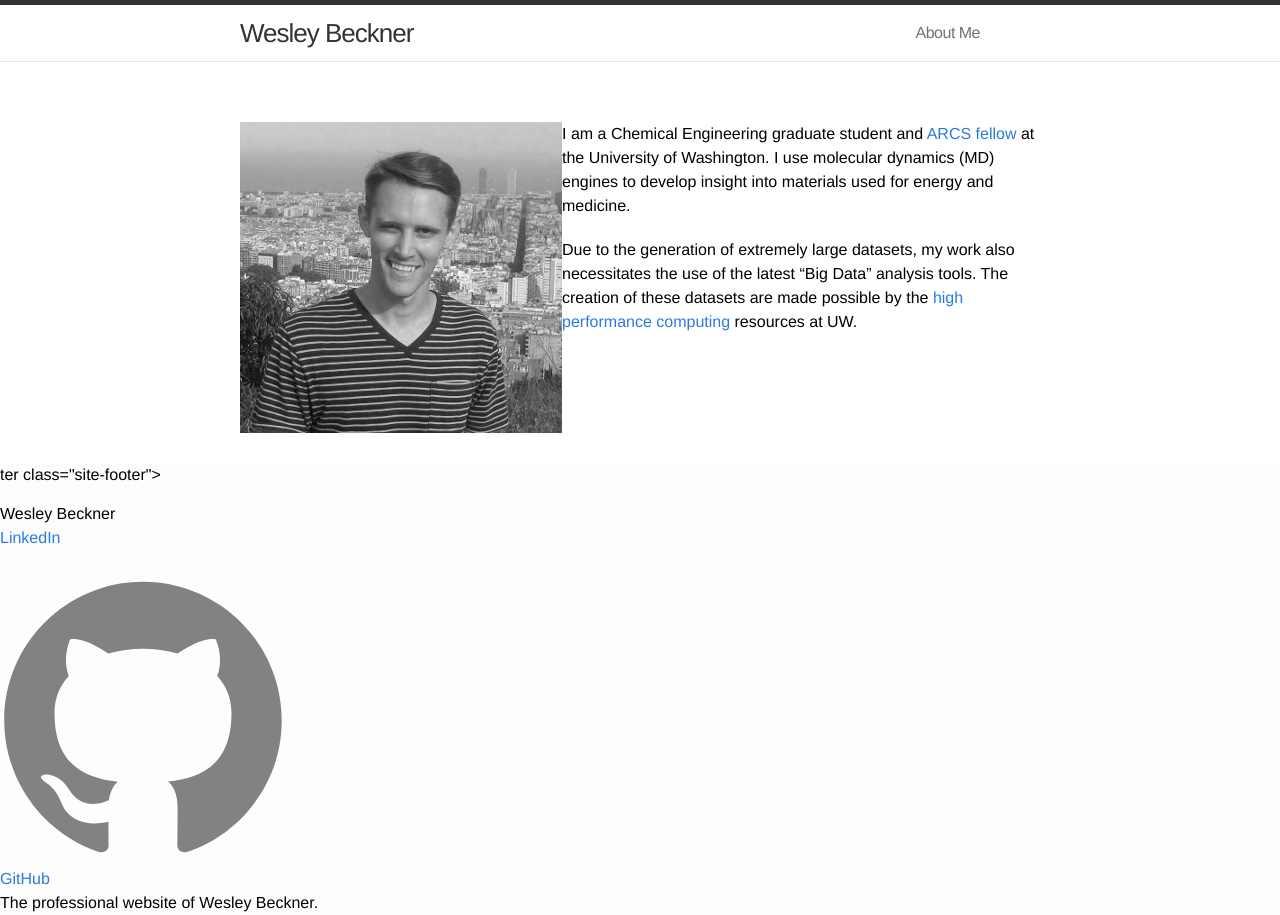
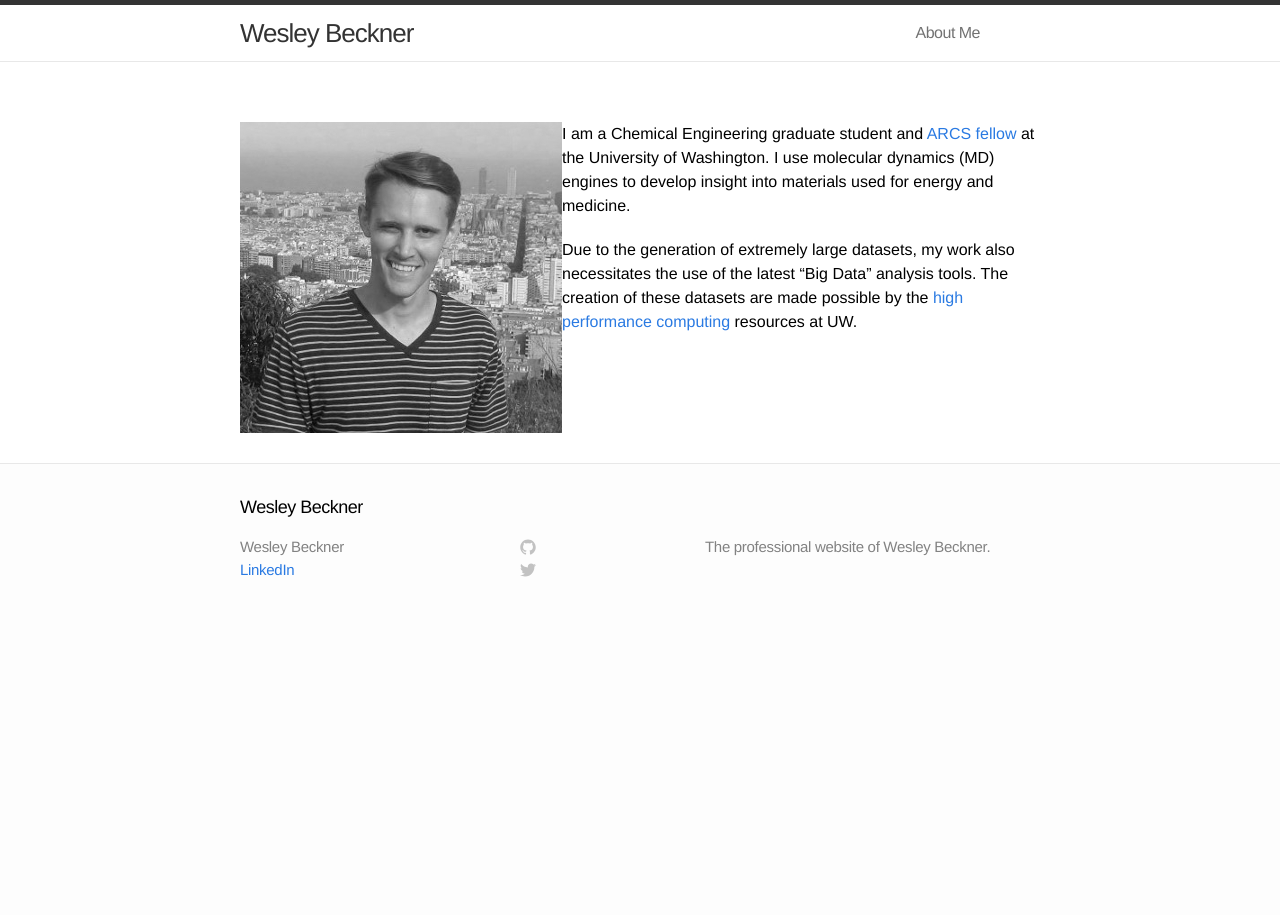
Before and after one commit to wesleybeckner/wesleybeckner.github.io, a Jekyll site: the page built from index.md, in a window 1280 px wide. Built offline with Jekyll 4.4.1, drawn with Linux system fonts in a browser that asks for light colours.

Commit message:
trying to get jekyll to work

```diff
--- a/_includes/footer.html
+++ b/_includes/footer.html
@@ -1,22 +1,13 @@
+<footer class="site-footer">
 
-ter class="site-footer">
+  <div class="wrap">
 
-  <div class="wrapper">
+    <h2 class="footer-heading">{{ site.name }}</h2>
 
-    <h2 class="footer-heading"><!--{{ site.title }}--></h2>
-
-    <div class="footer-col-wrapper">
-      <div class="footer-col  footer-col-1">
-         <ul class="contact-list">
+    <div class="footer-col-1 column">
+      <ul>
         <li>{{ site.title }}</li>
-          <!--<li><a href="mailto:{{ site.email }}">{{ site.email }}</a></li>-->
-          {% if site.cv %}
-          <li>
-            <a href="{{ site.cv }}">
-              My CV
-            </a>
-          </li>
-          {% endif %}
+        <li><a href="mailto:{{ site.email }}">{{ site.email }}</a></li>
 
           {% if site.ads_link %}
             <li>
@@ -34,44 +25,48 @@
           </li>
           {% endif %}
 
+
       </ul>
     </div>
 
-      <div class="footer-col  footer-col-2">
-        <ul class="social-media-list">
-          <li>
-          </br>
-          </li>
-          {% if site.github_username %}
+    <div class="footer-col-2 column">
+      <ul>
         <li>
           <a href="https://github.com/{{ site.github_username }}">
-              <span class="icon  icon--github">
-                <svg viewBox="0 0 16 16">
-                  <path fill="#828282" d="M7.999,0.431c-4.285,0-7.76,3.474-7.76,7.761 c0,3.428,2.223,6.337,5.307,7.363c0.388,0.071,0.53-0.168,0.53-0.374c0-0.184-0.007-0.672-0.01-1.32 c-2.159,0.469-2.614-1.04-2.614-1.04c-0.353-0.896-0.862-1.135-0.862-1.135c-0.705-0.481,0.053-0.472,0.053-0.472 c0.779,0.055,1.189,0.8,1.189,0.8c0.692,1.186,1.816,0.843,2.258,0.645c0.071-0.502,0.271-0.843,0.493-1.037 C4.86,11.425,3.049,10.76,3.049,7.786c0-0.847,0.302-1.54,0.799-2.082C3.768,5.507,3.501,4.718,3.924,3.65 c0,0,0.652-0.209,2.134,0.796C6.677,4.273,7.34,4.187,8,4.184c0.659,0.003,1.323,0.089,1.943,0.261 c1.482-1.004,2.132-0.796,2.132-0.796c0.423,1.068,0.157,1.857,0.077,2.054c0.497,0.542,0.798,1.235,0.798,2.082 c0,2.981-1.814,3.637-3.543,3.829c0.279,0.24,0.527,0.713,0.527,1.437c0,1.037-0.01,1.874-0.01,2.129 c0,0.208,0.14,0.449,0.534,0.373c3.081-1.028,5.302-3.935,5.302-7.362C15.76,3.906,12.285,0.431,7.999,0.431z"/>
+            <span class="icon github">
+              <svg version="1.1" class="github-icon-svg" xmlns="http://www.w3.org/2000/svg" xmlns:xlink="http://www.w3.org/1999/xlink" x="0px" y="0px"
+                 viewBox="0 0 16 16" enable-background="new 0 0 16 16" xml:space="preserve">
+                <path fill-rule="evenodd" clip-rule="evenodd" fill="#C2C2C2" d="M7.999,0.431c-4.285,0-7.76,3.474-7.76,7.761
+                c0,3.428,2.223,6.337,5.307,7.363c0.388,0.071,0.53-0.168,0.53-0.374c0-0.184-0.007-0.672-0.01-1.32
+                c-2.159,0.469-2.614-1.04-2.614-1.04c-0.353-0.896-0.862-1.135-0.862-1.135c-0.705-0.481,0.053-0.472,0.053-0.472
+                c0.779,0.055,1.189,0.8,1.189,0.8c0.692,1.186,1.816,0.843,2.258,0.645c0.071-0.502,0.271-0.843,0.493-1.037
+                C4.86,11.425,3.049,10.76,3.049,7.786c0-0.847,0.302-1.54,0.799-2.082C3.768,5.507,3.501,4.718,3.924,3.65
+                c0,0,0.652-0.209,2.134,0.796C6.677,4.273,7.34,4.187,8,4.184c0.659,0.003,1.323,0.089,1.943,0.261
+                c1.482-1.004,2.132-0.796,2.132-0.796c0.423,1.068,0.157,1.857,0.077,2.054c0.497,0.542,0.798,1.235,0.798,2.082
+                c0,2.981-1.814,3.637-3.543,3.829c0.279,0.24,0.527,0.713,0.527,1.437c0,1.037-0.01,1.874-0.01,2.129
+                c0,0.208,0.14,0.449,0.534,0.373c3.081-1.028,5.302-3.935,5.302-7.362C15.76,3.906,12.285,0.431,7.999,0.431z"/>
               </svg>
             </span>
-
-              <!-- <span class="username">{{ site.github_username }}</span> -->
-              <span class="username">GitHub</span>
+            <span class="username">{{ site.username }}</span>
           </a>
         </li>
-          {% endif %}
-
-          {% if site.twitter_username %}
         <li>
           <a href="https://twitter.com/{{ site.twitter_username }}">
-              <span class="icon  icon--twitter">
-                <svg viewBox="0 0 16 16">
-                  <path fill="#828282" d="M15.969,3.058c-0.586,0.26-1.217,0.436-1.878,0.515c0.675-0.405,1.194-1.045,1.438-1.809
-                  c-0.632,0.375-1.332,0.647-2.076,0.793c-0.596-0.636-1.446-1.033-2.387-1.033c-1.806,0-3.27,1.464-3.27,3.27 c0,0.256,0.029,0.506,0.085,0.745C5.163,5.404,2.753,4.102,1.14,2.124C0.859,2.607,0.698,3.168,0.698,3.767 c0,1.134,0.577,2.135,1.455,2.722C1.616,6.472,1.112,6.325,0.671,6.08c0,0.014,0,0.027,0,0.041c0,1.584,1.127,2.906,2.623,3.206 C3.02,9.402,2.731,9.442,2.433,9.442c-0.211,0-0.416-0.021-0.615-0.059c0.416,1.299,1.624,2.245,3.055,2.271 c-1.119,0.877-2.529,1.4-4.061,1.4c-0.264,0-0.524-0.015-0.78-0.046c1.447,0.928,3.166,1.469,5.013,1.469 c6.015,0,9.304-4.983,9.304-9.304c0-0.142-0.003-0.283-0.009-0.423C14.976,4.29,15.531,3.714,15.969,3.058z"/>
+            <span class="icon twitter">
+              <svg version="1.1" class="twitter-icon-svg" xmlns="http://www.w3.org/2000/svg" xmlns:xlink="http://www.w3.org/1999/xlink" x="0px" y="0px"
+                 viewBox="0 0 16 16" enable-background="new 0 0 16 16" xml:space="preserve">
+                <path fill="#C2C2C2" d="M15.969,3.058c-0.586,0.26-1.217,0.436-1.878,0.515c0.675-0.405,1.194-1.045,1.438-1.809
+                c-0.632,0.375-1.332,0.647-2.076,0.793c-0.596-0.636-1.446-1.033-2.387-1.033c-1.806,0-3.27,1.464-3.27,3.27
+                c0,0.256,0.029,0.506,0.085,0.745C5.163,5.404,2.753,4.102,1.14,2.124C0.859,2.607,0.698,3.168,0.698,3.767
+                c0,1.134,0.577,2.135,1.455,2.722C1.616,6.472,1.112,6.325,0.671,6.08c0,0.014,0,0.027,0,0.041c0,1.584,1.127,2.906,2.623,3.206
+                C3.02,9.402,2.731,9.442,2.433,9.442c-0.211,0-0.416-0.021-0.615-0.059c0.416,1.299,1.624,2.245,3.055,2.271
+                c-1.119,0.877-2.529,1.4-4.061,1.4c-0.264,0-0.524-0.015-0.78-0.046c1.447,0.928,3.166,1.469,5.013,1.469
+                c6.015,0,9.304-4.983,9.304-9.304c0-0.142-0.003-0.283-0.009-0.423C14.976,4.29,15.531,3.714,15.969,3.058z"/>
               </svg>
             </span>
-
-              <!-- <span class="username">{{ site.twitter_username }}</span> -->
-              <span class="username">Twitter</span>
+            <span class="username">{{ site.username }}</span>
           </a>
         </li>
-          {% endif %}
       </ul>
     </div>
 
```
Also changed, not shown: _includes/temp.old.footer.html (deleted, +0 -61 lines). Lines whose indentation alone changed are shown as unchanged.
